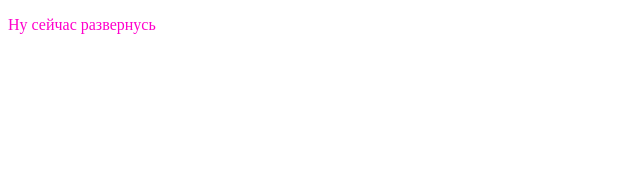
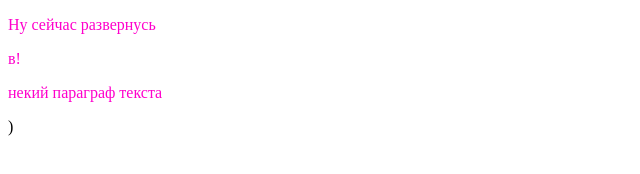
Before and after one commit to StanislavZyuzko/summary_git_june_2022, a plain HTML site: page index.html in a window 1280 px wide. Shown: the whole page, without its empty margins (0-640 px from the left). Drawn offline with Linux system fonts and the light colour scheme.

Commit message:
отреверченное возвращение исправленое --amend

```diff
--- a/index.html
+++ b/index.html
@@ -7,7 +7,11 @@
     <link rel="stylesheet" href="index.css">
     <title>Изучаем Гитхаб дальше</title>
 </head>
+
 <p>Ну сейчас развернусь</p>
+<p>в!</p>
+<p>некий параграф текста</p>
+)
 
 <body>
 
```
